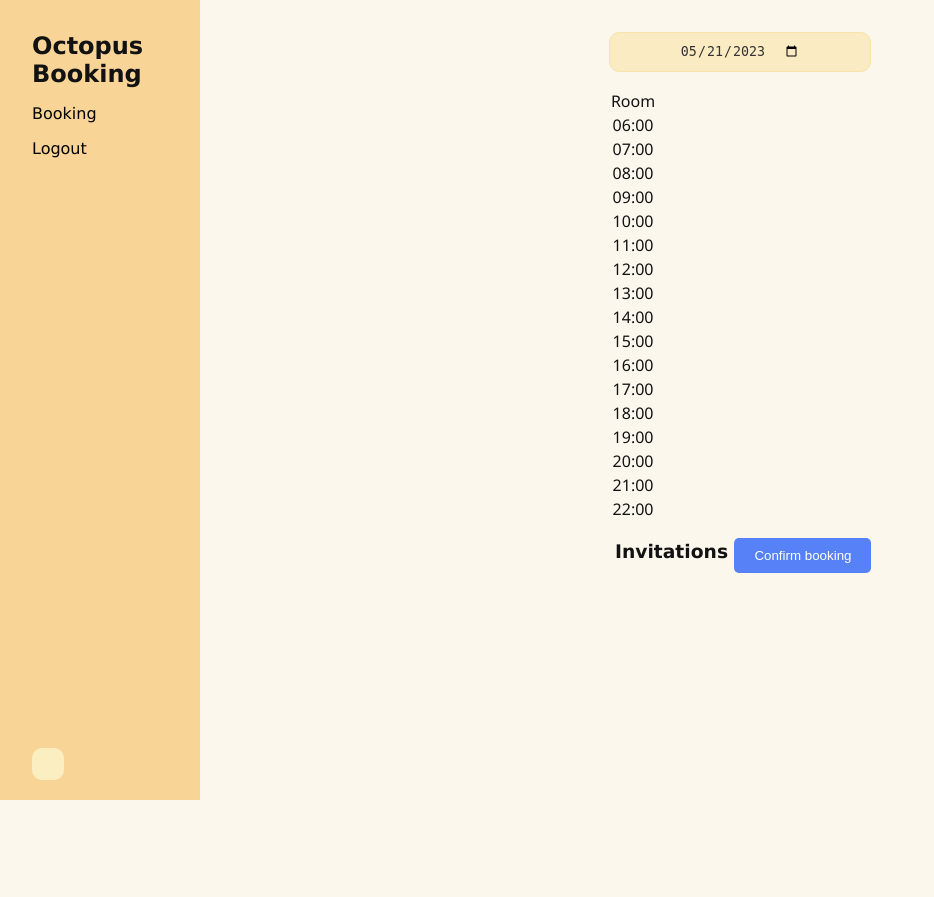
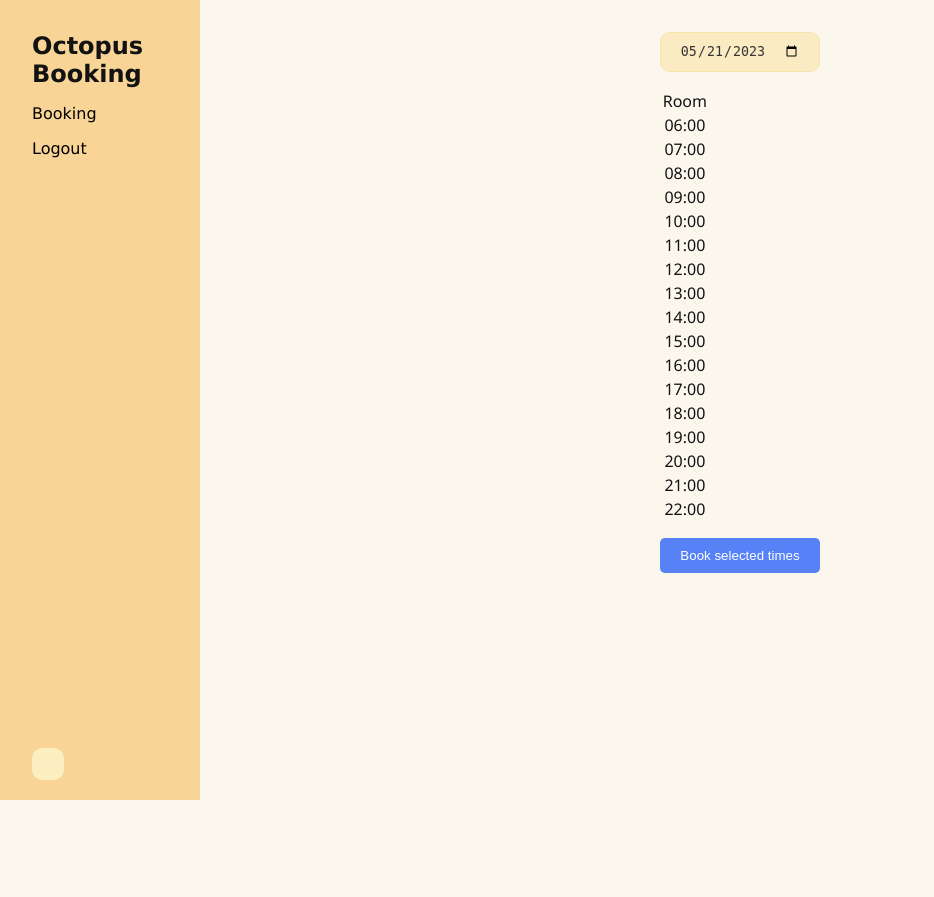
Before and after one commit to davlin0222/octopus-booking, a PHP site: page /pages/booking.php in a window 1280 px wide. Shown: the whole page, without its empty margins (0-934 px from the left). After the commit the page ends 800 px from the top, so only its background shows below. Run offline with PHP 8.4, Linux system fonts and the light colour scheme; the visitor is signed in with stand-in values (Sample User, id 1); data that the repository does not hold is empty; style sheets or scripts are compiled from the project's sources.

Commit message:
Revert "Improve booking form styling"
This reverts commit 4c760413216cfb35e25deab432c0a6915f4cd949.

```diff
--- a/assets/css/dist/booking-form.css
+++ b/assets/css/dist/booking-form.css
@@ -3,11 +3,13 @@
 }
 .booking-form__invitations {
   margin-top: 1rem;
-  flex: 4;
+  flex: 1;
+  height: 300px;
+  overflow-x: scroll;
 }
 .booking-form__buttons {
   margin-top: 1rem;
-  flex: 3;
+  flex: 1;
 }
 .booking-form__submit {
   display: block;
@@ -26,13 +28,8 @@
   background: #f99d23;
 }
 
-.invitations__header {
-  margin: 0.2rem 0.4rem;
-}
 .invitations__list {
   list-style-type: none;
-  height: 300px;
-  overflow-x: scroll;
 }
 .invitations__label {
   -webkit-user-select: none;
--- a/components/booking-form/booking-form.php
+++ b/components/booking-form/booking-form.php
@@ -1,7 +1,5 @@
 <form id="booking-form" class="booking-form">
-
     <div class="booking-form__invitations">
-        <h3 class="invitations__header">Invitations</h3>
         <ul class="invitations__list">
             <template id="invitation-item-template">
                 <li class="invitations__list-item">
@@ -14,7 +12,7 @@
         </ul>
     </div>
     <div class="booking-form__buttons">
-        <input id="book-button" type="submit" value="Confirm booking" class="booking-form__submit _book">
-        <input id="cancel-bookings-button" type="submit" value="Cancel times" class="booking-form__submit _cancel _hidden">
+        <input id="book-button" type="submit" value="Book selected times" class="booking-form__submit _book">
+        <input id="cancel-bookings-button" type="submit" value="Cancel selected bookings" class="booking-form__submit _cancel _hidden">
     </div>
 </form>
--- a/components/booking-form/booking-form.scss
+++ b/components/booking-form/booking-form.scss
@@ -4,11 +4,13 @@
     display: flex;
     &__invitations {
         margin-top: 1rem;
-        flex: 4;
+        flex: 1;
+        height: 300px;
+        overflow-x: scroll;
     }
     &__buttons {
         margin-top: 1rem;
-        flex: 3;
+        flex: 1;
     }
     &__submit {
         display: block;
@@ -29,14 +31,9 @@
 }
 
 .invitations {
-    &__header {
-        margin: 0.2rem 0.4rem;
-    }
     &__list {
         list-style-type: none;
         // border: 1px solid #daae9b;
-        height: 300px;
-        overflow-x: scroll;
     }
     &__list-item {
     }
```
Also changed, not shown: 1 other file.
